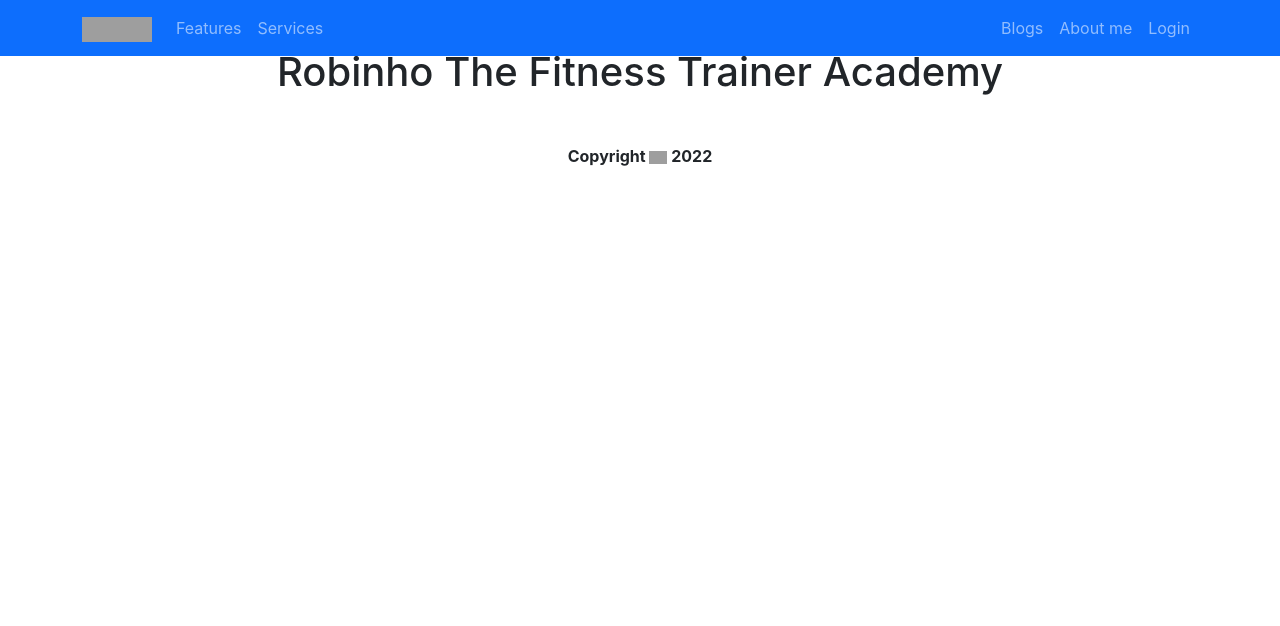
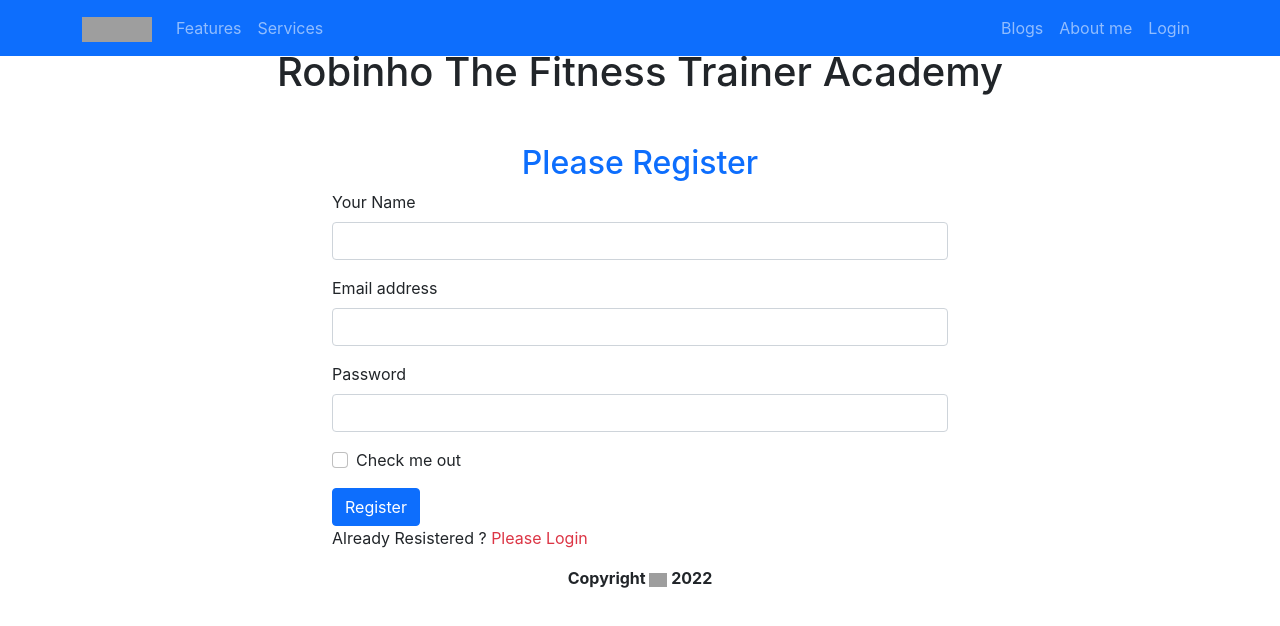
Before and after one commit to Sarfaraj116/independent-service-provider, a React (Create React App) app: page /resister in a window 1280 px wide. Shown: the top 626 px of the page. Built offline with nearby package versions, Linux system fonts and the light colour scheme; grey boxes are pictures that could not be loaded.

Commit message:
set env for firebase

```diff
--- a/src/App.js
+++ b/src/App.js
@@ -7,6 +7,7 @@ import About from './Pages/About/About';
 
 import Blogs from './Pages/Blogs/Blogs';
 import Login from './Pages/Login/Login/Login';
+import Resister from './Pages/Login/Resister/Resister';
 
 function App() {
   return (
@@ -18,6 +19,7 @@ function App() {
         <Route path='/about' element={<About></About>}></Route>
         <Route path='/blogs' element={<Blogs></Blogs>}></Route>
         <Route path='/login' element={<Login></Login>}></Route>
+        <Route path='/resister' element={<Resister></Resister>}></Route>
       </Routes>
       <Footer></Footer>
     </div>
--- a/src/Pages/Login/Login/Login.js
+++ b/src/Pages/Login/Login/Login.js
@@ -1,10 +1,12 @@
-import { isElementType } from '@testing-library/user-event/dist/utils';
+
 import React, { useRef } from 'react';
 import { Button, Form } from 'react-bootstrap';
+import { useNavigate } from 'react-router-dom';
 
 const Login = () => {
     const emailRef = useRef('');
     const passwordRef = useRef('');
+    const navigate = useNavigate();
 
     const handleSubmit = event =>{
         event.preventDefault();
@@ -13,6 +15,10 @@ const Login = () => {
 
         console.log(email, password)
     }
+    const navigateResister = event => {
+        navigate('/resister');
+    }
+
     return (
         <div className='container w-50 mx-auto'>
             <h2 className='text-primary text-center'>Please Login</h2>
@@ -30,10 +36,11 @@ const Login = () => {
                     <Form.Check type="checkbox" label="Check me out" />
                 </Form.Group>
                 <Button variant="primary" type="submit">
-                    Submit
+                    Login
                 </Button>
 
             </Form>
+            <p>New to this website ? <span className='text-danger' onClick={navigateResister}>Please Resister</span></p>
         </div>
     );
 };
--- a/src/Pages/Login/Resister/Resister.js
+++ b/src/Pages/Login/Resister/Resister.js
@@ -1,9 +1,42 @@
 import React from 'react';
+import { Button, Form } from 'react-bootstrap';
+import { Link } from 'react-router-dom';
 
 const Resister = () => {
+
+    const handleRegister = event => {
+        event.preventDefault();
+        const name = event.target.name.value;
+        const email = event.target.email.value;
+        const password = event.target.password.value;
+    }
+
     return (
-        <div>
-            <h2>Please Resister</h2>
+        <div className='container w-50 mx-auto'>
+            <h2 className='text-center text-primary'>Please Register</h2>
+            <Form onSubmit={handleRegister}>
+                <Form.Group className="mb-3" controlId="formBasicEmail">
+                    <Form.Label> Your Name</Form.Label>
+                    <Form.Control type="name" placeholder="" />
+                </Form.Group>
+                <Form.Group className="mb-3" controlId="formBasicEmail">
+                    <Form.Label>Email address</Form.Label>
+                    <Form.Control type="email" placeholder="" required />
+                </Form.Group>
+
+                <Form.Group className="mb-3" controlId="formBasicPassword">
+                    <Form.Label>Password</Form.Label>
+                    <Form.Control type="password" placeholder="" required />
+                </Form.Group>
+                <Form.Group className="mb-3" controlId="formBasicCheckbox">
+                    <Form.Check type="checkbox" label="Check me out" />
+                </Form.Group>
+                <Button variant="primary" type="submit">
+                    Register
+                </Button>
+
+            </Form>
+            <p>Already Resistered ? <Link to='/login' className='text-danger text-decoration-none'>Please Login</Link></p>
         </div>
     );
 };
```
Also changed, not shown: src/firebase.init.js (+6 -6 lines).
